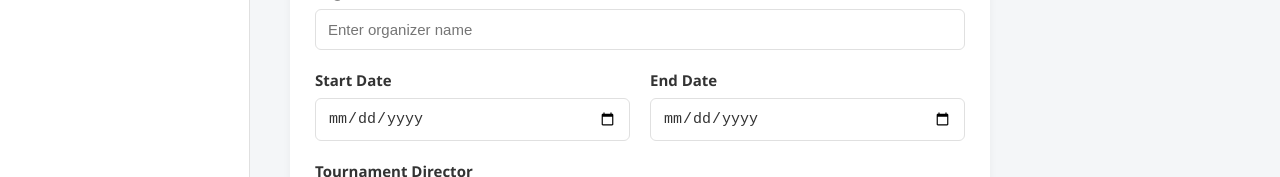
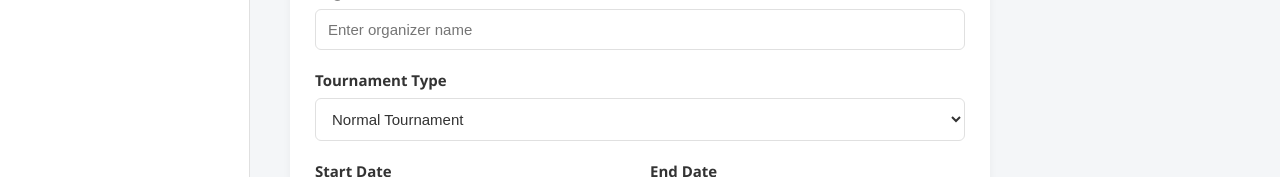
Before and after one commit to RachnaBaluni/UTA-Multi-Tournament-Admin, a React (Vite) app: page /tournaments/create in a window 1280 px wide. Shown: the part 623-800 px from the top of the page. Built offline with nearby package versions, Linux system fonts and the light colour scheme; no server answers; sample sign-in values are in the browser's storage.

Commit message:
fix cors for vercel admin frontend

```diff
--- a/src/Pages/CreateTournament/CreateTournament.jsx
+++ b/src/Pages/CreateTournament/CreateTournament.jsx
@@ -13,6 +13,7 @@ const CreateTournament = () => {
     endDate: "",
     director: "",
     directorPhone: "",
+    type: "normal",
   });
 
   const [loading, setLoading] = useState(false);
@@ -144,6 +145,16 @@ const CreateTournament = () => {
           />
         </div>
 
+        {/* TOURNAMENT TYPE */}
+        <div className={styles.formGroup}>
+          <label>Tournament Type</label>
+
+          <select name="type" value={formData.type} onChange={handleChange}>
+            <option value="normal">Normal Tournament</option>
+            <option value="display">Display Tournament</option>
+          </select>
+        </div>
+
         {/* START + END DATE */}
         <div className={styles.formRow}>
           <div className={styles.formGroup}>
```
